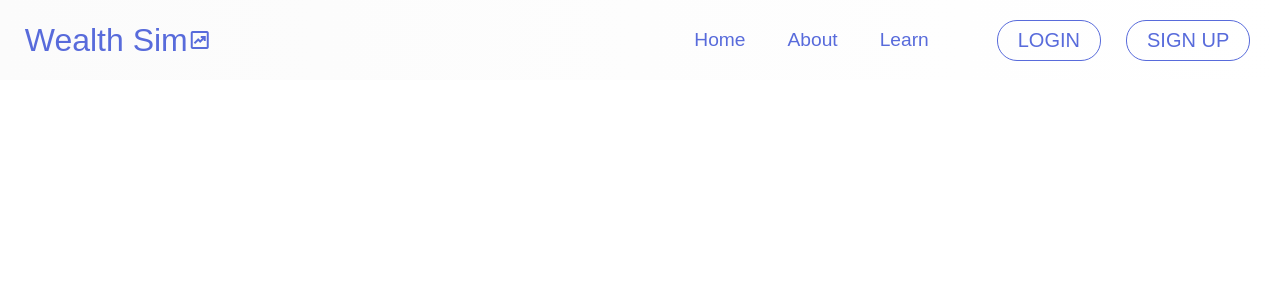
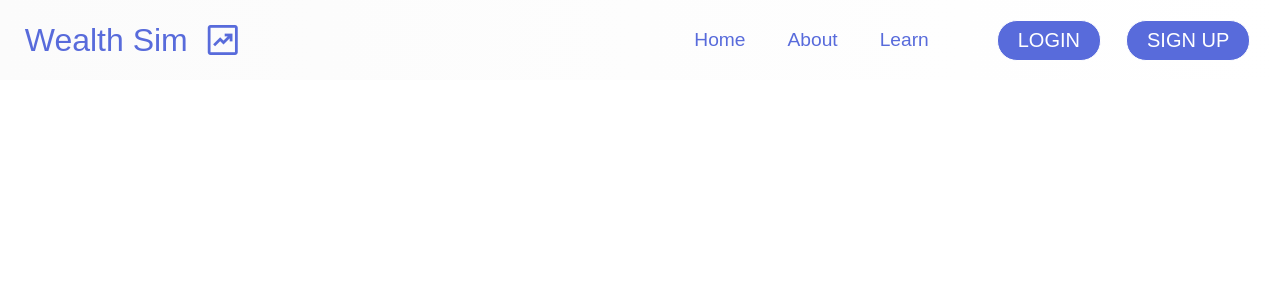
Before and after one commit to arjunmenon17/WealthSim, a React (Vite) app: page /about in a window 1280 px wide. Shown: the top 300 px of the page. Built offline with nearby package versions, Linux system fonts and the light colour scheme.

Commit message:
updated button display and fixed icon padding on navbar

```diff
--- a/src/components/Button.css
+++ b/src/components/Button.css
@@ -8,11 +8,12 @@
     outline: none;
     border: none;
     cursor: pointer;
+    margin-right: 25px;
 }
 
 .btn--primary{
-    background-color: var(--primary);
-    color: #242424;
+    background-color: #586bdb;
+    color: #ffffff;
     border: 1px solid var(--primary);
 }
 
@@ -22,7 +23,6 @@
     padding: 8px 20px;
     border: 1px solid #586bdb;
     transition: all 0.3s ease-out;
-    margin-right: 25px;
 }
 
 .btn--medium {
@@ -36,7 +36,7 @@
 }
 
 .btn--medium:hover, .btn--large:hover {
-    background: #586bdb;
-    color: #ffffff;
+    background: #b7c2ff;
+    color: #586bdb;
     transition: all 0.3s ease-out;
 }
--- a/src/components/Navbar.css
+++ b/src/components/Navbar.css
@@ -29,6 +29,11 @@
     font-size: 2rem;
     display: flex;
     align-items: center;
+  }
+
+  .material-symbols-outlined {
+    padding-left: 15px;
+    font-size: 40px;
   }
 
   .nav-menu {
--- a/src/components/Navbar.tsx
+++ b/src/components/Navbar.tsx
@@ -2,7 +2,6 @@ import React, { useState, useEffect } from "react";
 import { Link } from "react-router-dom";
 import Button from "./Button";
 import "./Navbar.css";
-
 
 function Navbar() {
   const [click, setClick] = useState(false);
@@ -77,10 +76,10 @@ function Navbar() {
           </ul>
           {buttons && (
             <>
-              <Button type="button" buttonStyle="btn--outline" link="/login">
+              <Button type="button" buttonStyle="btn--primary" link="/login">
                 LOGIN
               </Button>
-              <Button type="button" buttonStyle="btn--outline" link="/sign-up">
+              <Button type="button" buttonStyle="btn--primary" link="/sign-up">
                 SIGN UP
               </Button>
             </>
```
